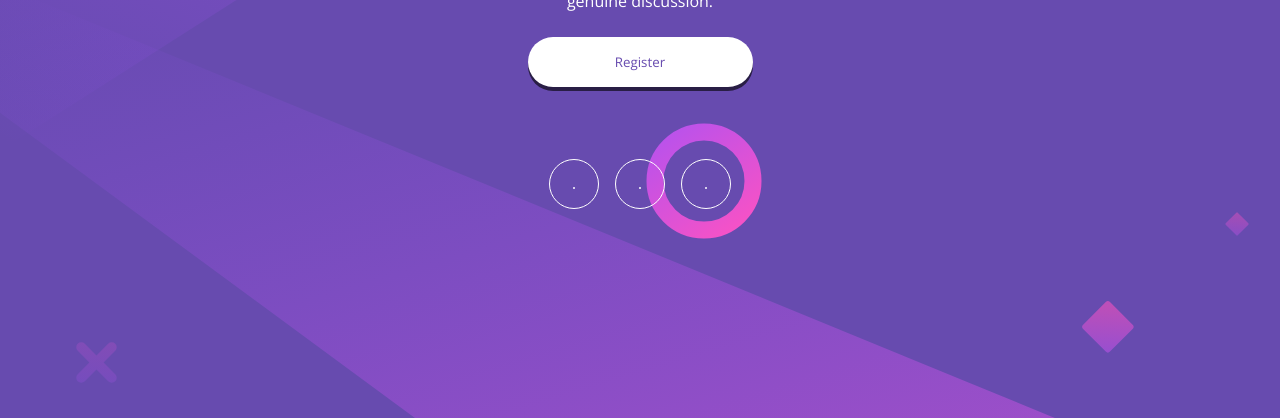
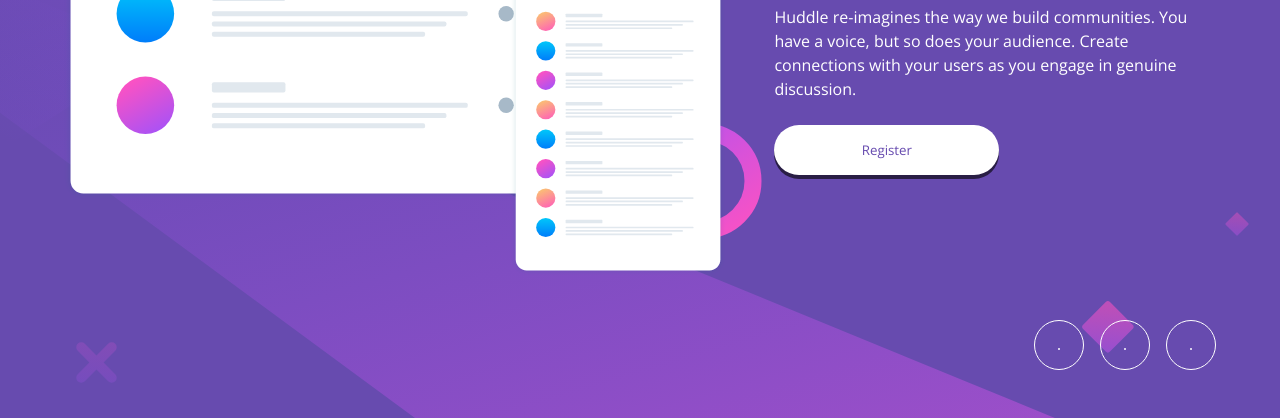
Before and after one commit to saularanguren/huddle-landing-page-with-single-introductory-section-master, a plain HTML site: page index.html in a window 1280 px wide. Shown: the part 382-800 px from the top of the page. Drawn offline with nearby package versions, Linux system fonts and the light colour scheme.

Commit message:
segunda parte del codigo se añadio las lineas restantes del media query para tablet y pc, solamente resta añadir la iconografia de los los links de redes sociales y refactorizar el codigo

```diff
--- a/css/style.css
+++ b/css/style.css
@@ -109,6 +109,10 @@ body{
     height: 100%;
 }
 
+.main__ilustration{
+    display: none;
+}
+
 .main__info{
     width: 100%;
     height: 100%;
@@ -216,6 +220,7 @@ body{
 
 @media only screen and (min-width: 768px){
     body{
+        height: 100vh;
         background-image: url(../images/bg-desktop.svg);
     }
     #header{
@@ -226,7 +231,12 @@ body{
 
     .header{
         width: 90%;
-        max-width: 1400px;
+        max-width: 1300px;
+    }
+
+    .header__logo img{
+        width: 40%;
+        max-width: 250px;
     }
 
     .header__ilustration{
@@ -234,20 +244,70 @@ body{
     }
 
     #main{
-        flex-basis: 70%;
+        flex-basis: auto;
     }
 
     .main{
         width: 90%;
-        max-width: 1400px;
+        max-width: 1300px;
+
+        display: flex;
+        justify-content: space-between;
+        align-items: center;
+        gap: 3em;
+    }
+
+    .main__ilustration{
+        display: initial;
+
+        width: 100%;
+        height: 100%;
+
+        display: flex;
+        justify-content: center;
+        align-items: center;
+        flex-basis: 60%;
+    }
+
+    .main__ilustration img{
+        width: 100%;
+        max-width: 1000px;
+        height: auto;
+    }
+
+    .main__info{
+        height: auto;
+
+        align-items: flex-start;
+        flex-basis: 40%;
+
+        text-align: left;
+        padding: 0;
+    }
+
+    .main__info h1{
+        max-width: 320px;
+        letter-spacing: -2px;
+    }
+
+    .main__info p{
+        max-width: 460px;
     }
 
     #footer{
         flex-basis: 15%;
+        padding-bottom: 3em;
     }
 
     .footer{
         width: 90%;
-        max-width: 1400px;
+        max-width: 1300px;
+        padding: 0;
+
+        justify-content: end;
+    }
+
+    .footer__links{
+        justify-content: end;
     }
 }
--- a/index.html
+++ b/index.html
@@ -31,6 +31,10 @@
   <main id="main">
     <div class="main container">
 
+      <div class="main__ilustration">
+        <img src="images/illustration-mockups.svg" alt="">
+      </div>
+
       <div class="main__info">
         <h1>Build The Community Your Fans Will Love</h1>
 
```
